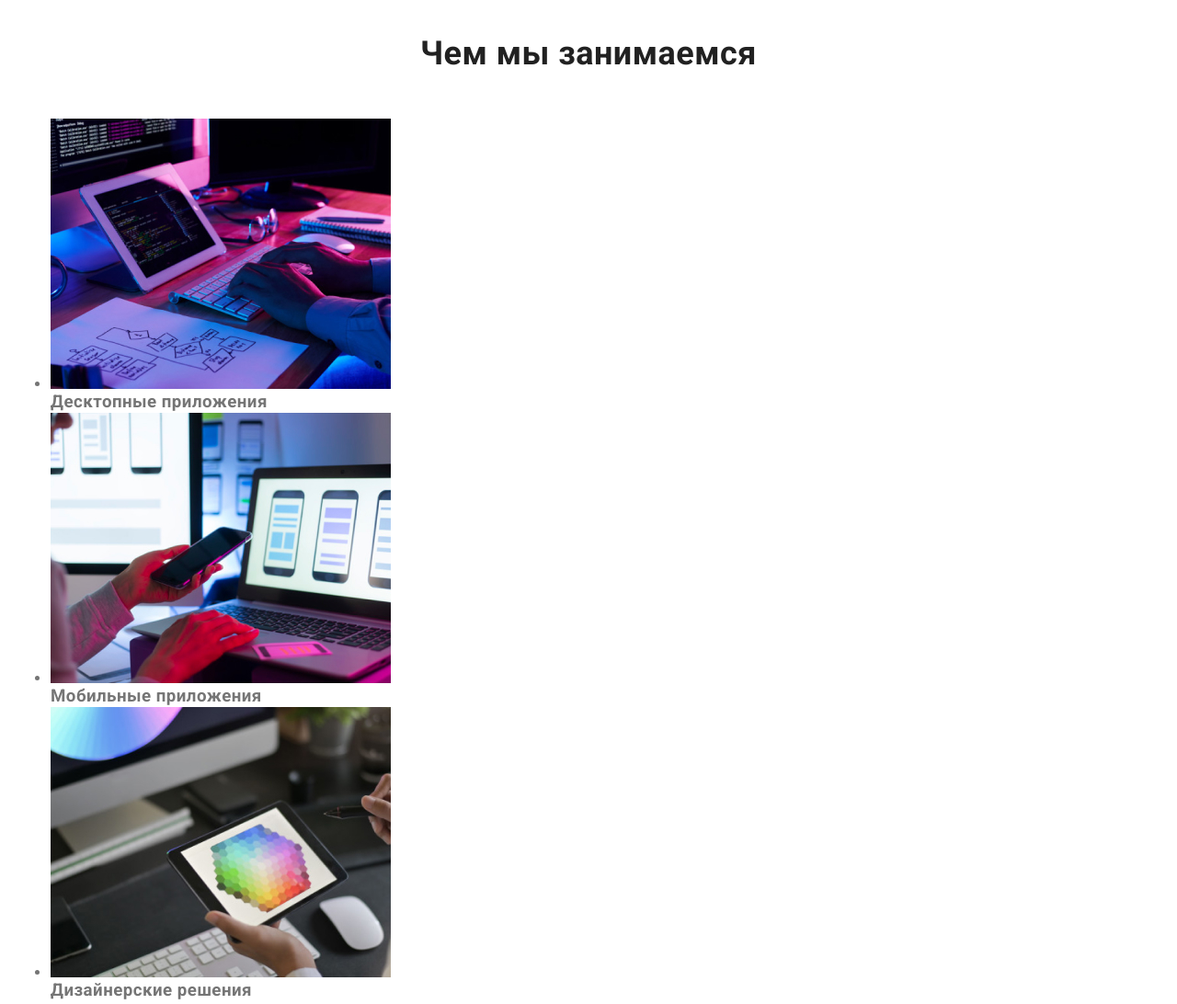
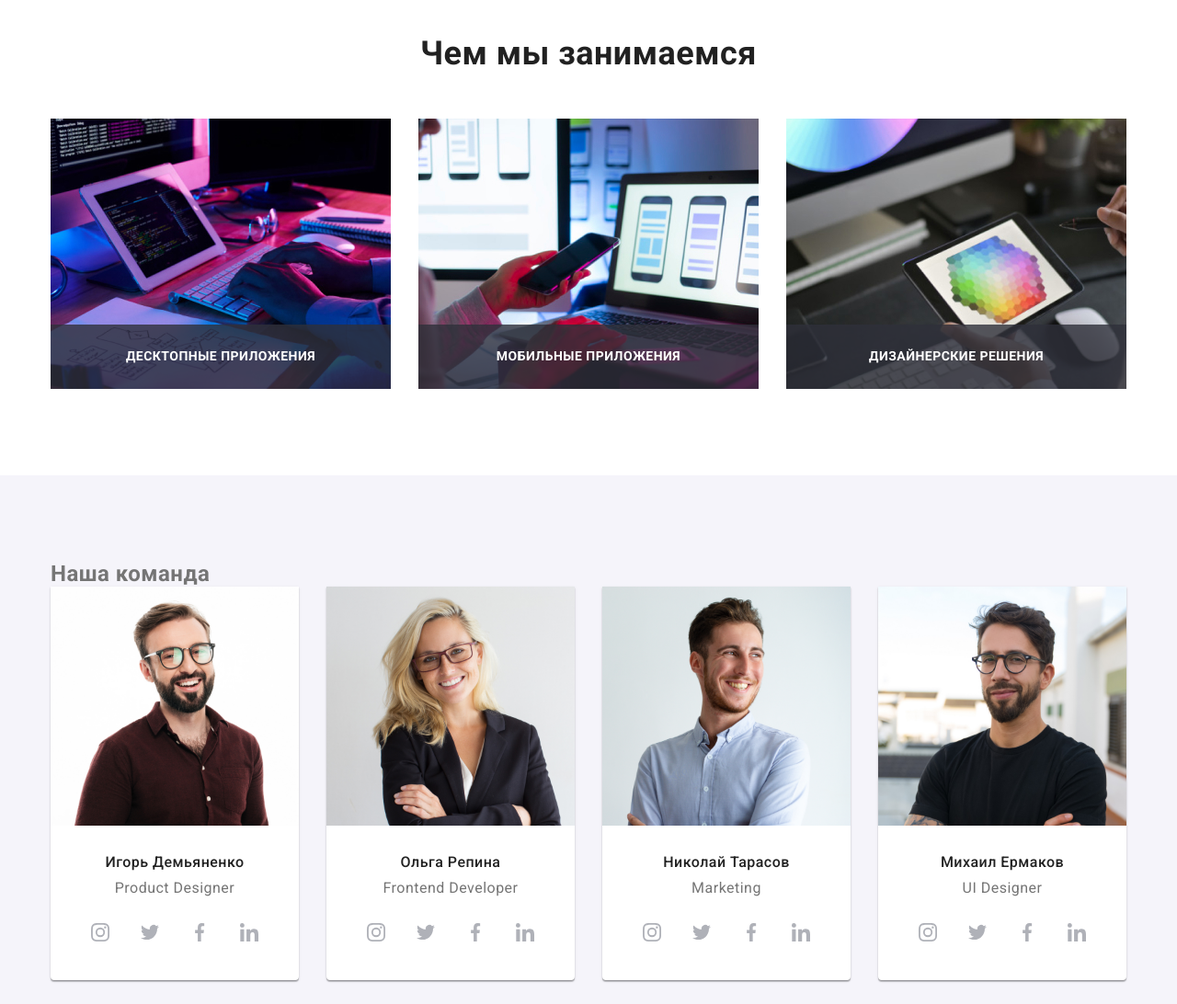
Before and after one commit to khodetsky/goit-markup-hw-05, a plain HTML site: page index.html in a window 1280 px wide. Shown: the part 1080-2172 px from the top of the page at 92% size. Drawn offline with nearby package versions, Linux system fonts and the light colour scheme.

Commit message:
Update styles.css

```diff
--- a/css/styles.css
+++ b/css/styles.css
@@ -242,17 +242,47 @@ ul {
   line-height: 1.71;
 }
 
-.activities-images {
+.activities-list {
   list-style-type: none;
   display: flex;
 }
 
-.activities-images .image {
+.activities-list .item {
+  display: block;
+
+  position: relative;
+}
+
+.activities-list .image {
   display: block;
 }
 
-.activities-images .image + .image {
+.activities-list .item + .item {
   margin-left: 30px;
+}
+
+.activities-description {
+  display: inline-block;
+  content: "";
+  position: absolute;
+  padding-top: 27px;
+  padding-bottom: 27px;
+
+  bottom: 0;
+  left: 0;
+  width: 370px;
+  height: 70px;
+  background-color: rgba(47, 48, 58, 0.8);
+
+  z-index: 2;
+}
+
+.activities-list .subtitle {
+  color: var(--white-text-color);
+  font-size: 14px;
+  line-height: 1.14;
+  text-transform: uppercase;
+  text-align: center;
 }
 
 .section-title {
```
